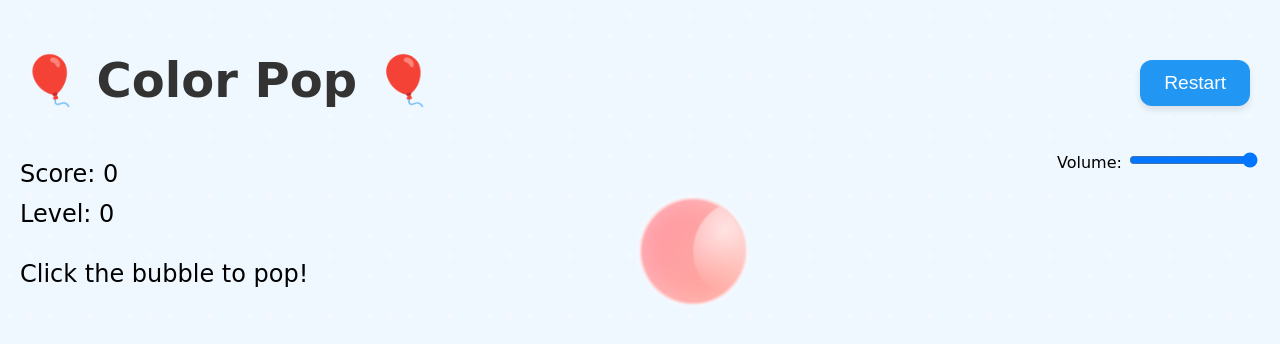
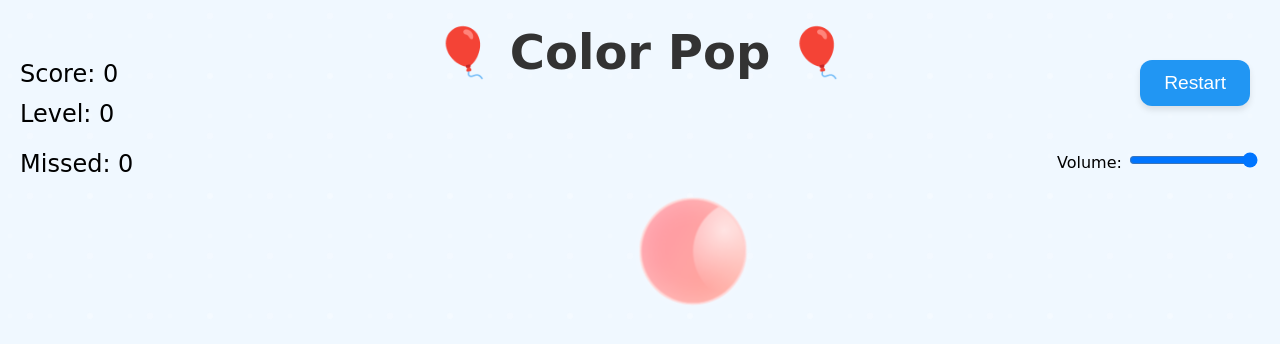
Before and after one commit to himalayan786/color-pop, a React (Vite) app: page / in a window 1280 px wide. Both pictures are taken after a click on the button "Start Game". Shown: the top 344 px of the page. Built offline with nearby package versions, Linux system fonts and the light colour scheme.

Commit message:
enhancement to game logic and css

```diff
--- a/src/ColorPopGame.jsx
+++ b/src/ColorPopGame.jsx
@@ -29,10 +29,12 @@ const ColorPopGame = () => {
   const [bubble, setBubble] = useState(null);
   const [score, setScore] = useState(0);
   const [level, setLevel] = useState(0); // Track the current level
-  const [message, setMessage] = useState("Click the bubble to pop!");
+  const [message, setMessage] = useState("");
   const [gameStarted, setGameStarted] = useState(false);
   const [showMessage, setShowMessage] = useState(true); // Track message visibility
   const [gameOver, setGameOver] = useState(false); // Track game over state
+  const [bubbleSpeed, setBubbleSpeed] = useState(3000); // Initial bubble speed in milliseconds
+  const [missedBubbles, setMissedBubbles] = useState(0); // Track missed bubbles
   const audioRef = useRef(null); // Ref for background music
   const popSoundRef = useRef(null); // Ref for bubble pop sound
   const clapSoundRef = useRef(null); // Ref for clap sound
@@ -58,6 +60,9 @@ const ColorPopGame = () => {
         audioRef.current.pause(); // Pause music when the tab is not visible
       } else if (!document.hidden && gameStarted && audioRef.current) {
         audioRef.current.play(); // Resume music when the tab becomes visible
+      }if (audioRef.current) {
+        audioRef.current.pause(); // Stop the game music
+        audioRef.current.currentTime = 0; // Reset music to the beginning
       }
     };
 
@@ -70,20 +75,16 @@ const ColorPopGame = () => {
   useEffect(() => {
     if (gameStarted) {
       setShowMessage(true); // Show message when the game starts
-      // const timer = setTimeout(() => {
-      //   setShowMessage(false); // Hide message after 1 second
-      // }, 1000);
-      // return () => clearTimeout(timer); // Cleanup timer on unmount
     }
   }, [gameStarted]);
 
   useEffect(() => {
     if (score > 0 && score % 10 === 0) {
       setLevel(score / 10); // Update level based on score
+      setBubbleSpeed((prevSpeed) => Math.max(prevSpeed - 200, 500)); // Increase speed, minimum 500ms
       if (clapSoundRef.current) {
         const utterance = new SpeechSynthesisUtterance(`Level ${score / 10} Achieved!`);
         window.speechSynthesis.speak(utterance);
-        // clapSoundRef.current.play(); // Play clap sound on level up
       }
     }
   }, [score]);
@@ -94,9 +95,34 @@ const ColorPopGame = () => {
       if (clapSoundRef.current) {
         clapSoundRef.current.play(); // Play clap sound
       }
+      if (audioRef.current) {
+        audioRef.current.pause(); // Stop the game music
+        audioRef.current.currentTime = 0; // Reset music to the beginning
+      }
       setMessage("You reached the top! 🎉");
     }
   }, [score]);
+
+  useEffect(() => {
+    if (missedBubbles >= 5 && score < 50) {
+      setGameOver(true); // End the game if 5 bubbles are missed
+      setMessage("You Lost. Better Luck Next Time! 😔");
+      if (audioRef.current) {
+        audioRef.current.pause(); // Stop the game music
+        audioRef.current.currentTime = 0; // Reset music to the beginning
+      }
+    }
+  }, [missedBubbles, score]);
+
+  useEffect(() => {
+    if (bubble) {
+      const timer = setTimeout(() => {
+        setBubble(null); // Remove bubble if not popped within the time limit
+        setMissedBubbles((prev) => prev + 1); // Increment missed bubbles
+      }, bubbleSpeed);
+      return () => clearTimeout(timer); // Cleanup timer on bubble change
+    }
+  }, [bubble, bubbleSpeed]);
 
   const generateBubble = () => {
     const newBubble = {
@@ -152,10 +178,11 @@ const ColorPopGame = () => {
   const handleRestart = () => {
     setScore(0);
     setLevel(0); // Reset level
-    setMessage("Click the bubble to pop!");
+    setMessage("");
     setBubble(null);
     setGameStarted(false); // Reset to game start screen
     setGameOver(false); // Reset game over state
+    setMissedBubbles(0); // Reset missed bubbles
   };
 
   const handleStartGame = () => {
@@ -189,13 +216,14 @@ const ColorPopGame = () => {
             Start Game
           </button>
           <h3 className="devTitle">Developed by Kunal Sharma</h3>
+          <p>Click & Pop Bubbles!</p>
           <p className="footer">
             Sound Effects by <a href="https://pixabay.com/">Pixabay</a>
           </p>
         </div>
       ) : gameOver ? (
         <div className="game-over-screen">
-          <h1 className="title">🎉 You reached the top! 🎉</h1>
+          <h1 className="message">{message}</h1>
           <button className="restart-button" onClick={handleRestart}>
             Restart
           </button>
@@ -205,6 +233,7 @@ const ColorPopGame = () => {
           <h1 className="title">🎈 Color Pop 🎈</h1>
           <div className="score">Score: {score}</div>
           <div className="level">Level: {level}</div> {/* Display current level */}
+          <div className="missed-bubbles">Missed: {missedBubbles}</div> {/* Display missed bubbles */}
           {showMessage && <div className="message">{message}</div>} {/* Show message conditionally */}
           {bubble && (
             <Bubble id={bubble.id} color={bubble.color} onPop={handlePop} />
--- a/src/index.css
+++ b/src/index.css
@@ -26,9 +26,10 @@ body {
   color: #333;
   margin-bottom: 20px;
   position: absolute;
-  top: 20px; /* Ensure same height as restart-button */
-  left: 20px;
-  text-align: left;
+  top: 20px;
+  left: 50%;
+  transform: translate(-50%, -50%); /* Center the title */
+  text-align: center;
 }
 
 button {
@@ -67,19 +68,19 @@ button {
 }
 .score {
   position: absolute;
-  top: 150px; /* Ensure same height as title */
+  top: 50px; /* Ensure same height as title */
   left: 20px;
 }
 .level {
   font-size: 1.5rem;
   position: absolute;
-  top: 200px; /* Ensure same height as title */
+  top: 100px; /* Ensure same height as title */
   left: 20px;
 }
-
-.message {
+.missed-bubbles {
+  font-size: 1.5rem;
   position: absolute;
-  top: 250px; /* Ensure same height as title */
+  top: 150px; /* Ensure same height as title */
   left: 20px;
 }
 
@@ -233,6 +234,7 @@ button {
     font-size: 2rem;
     top: 10px;
     left: 10px;
+    text-align: left;
   }
 
   .score, .message {
@@ -241,9 +243,15 @@ button {
     left: 10px;
   }
 
-  .level{
+  .level {
     font-size: 1.2rem;
     top: 120px;
+    left: 10px;
+  }
+
+  .missed-bubbles {
+    font-size: 1.2rem;
+    top: 140px;
     left: 10px;
   }
 
@@ -275,9 +283,12 @@ button {
 @media (max-width: 480px) {
   .title {
     font-size: 1.5rem;
+    top: 20px;
+    left: 20px;
+    text-align: left;
   }
 
-  .score, .message, .level {
+  .score, .message, .level, .missed-bubbles {
     font-size: 1rem;
   }
 
```
